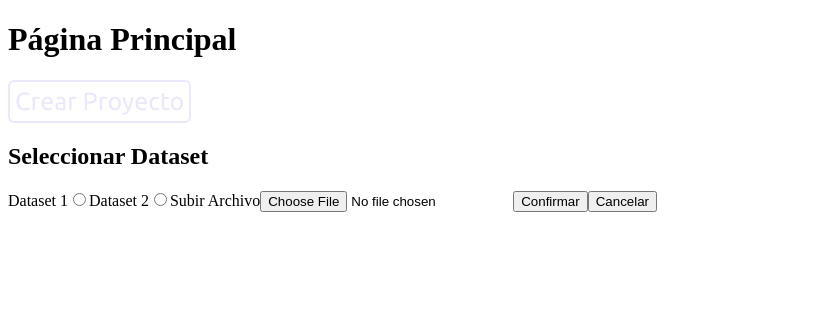
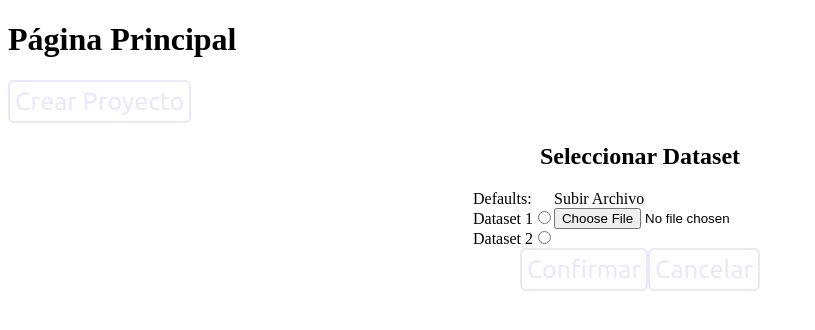
Before and after one commit to Agusschajris/BLOOM, a Next.js app in the folder bloom/: page / in a window 1280 px wide. Both pictures are taken after a click on the button "Crear Proyecto". Shown: the top 330 px of the page, without its empty margins (0-815 px from the left). Built offline with nearby package versions, Linux system fonts and the light colour scheme.

Commit message:
feat: popUp styling

```diff
--- a/bloom/components/popUp.tsx
+++ b/bloom/components/popUp.tsx
@@ -1,5 +1,7 @@
 "use client";
 import React, { useState } from 'react';
+import popupStyle from "../styles/popup.module.scss";
+import proyectoStyle from "../styles/proyecto.module.scss";
 
 //Defino las props que quiero que reciba el PopUp
 //Tomara una file subida o un string del dataset predeterminado (hablar con agus para ver como se maneja el dataset)
@@ -24,7 +26,10 @@ const Popup: React.FC<PopupProps> = ({ onConfirm, onCancel }) => {
 
     return (
       <div className="popup">
-        <h2>Seleccionar Dataset</h2>
+        <h2 className={popupStyle.popupContent}>Seleccionar Dataset</h2>
+          <div className={popupStyle.popupContent}>
+              <div className={popupStyle.segmentPredefined}>
+                <label>Defaults:</label>
                 <label>
                   Dataset 1
                   <input type="radio" name="dataset" value="dataset1" onChange={() => {
@@ -39,16 +44,20 @@ const Popup: React.FC<PopupProps> = ({ onConfirm, onCancel }) => {
                       setSelectedFiles(null); // Verifico que no haya archivos seleccionados
                     }}/>
                 </label>
-        <label>
-          Subir Archivo
+              </div>
+              <div className={popupStyle.segmentUpload}>
+                  <label>Subir Archivo</label>
                   <input type="file" onChange={(e) => {
                       setSelectedFiles(e.target.files);
                       setSelectedDataset(null); // Pongo en null los datasets presubidos
                     }}
                   />
-        </label>
-        <button onClick={handleConfirm}>Confirmar</button>
-        <button onClick={onCancel}>Cancelar</button>
+              </div>
+          </div>
+          <div className={popupStyle.popupContent}>
+            <button className={proyectoStyle.export} onClick={handleConfirm}>Confirmar</button>
+            <button className={proyectoStyle.export} onClick={onCancel}>Cancelar</button>
+          </div>
       </div>
     );
   };
--- a/bloom/styles/popup.module.scss
+++ b/bloom/styles/popup.module.scss
@@ -0,0 +1,18 @@
+
+.popupContent {
+  display: flex;
+  flex-direction: row;
+  justify-content: center;
+}
+
+.segmentPredefined {
+  display: flex;
+  flex-direction: column;
+  align-content: space-around;
+}
+
+.segmentUpload {
+  display: flex;
+  flex-direction: column;
+  align-content: space-around;
+}
```
Lines whose indentation alone changed are shown as unchanged.
